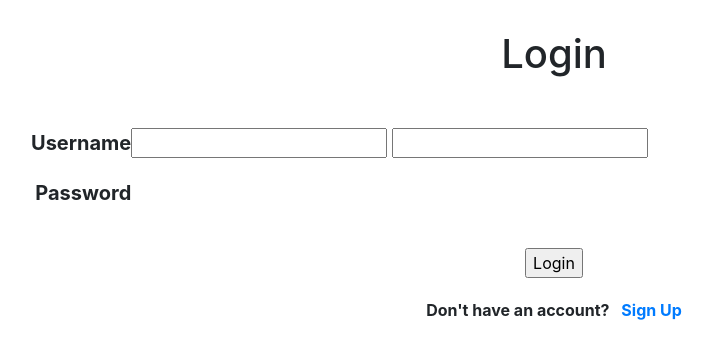
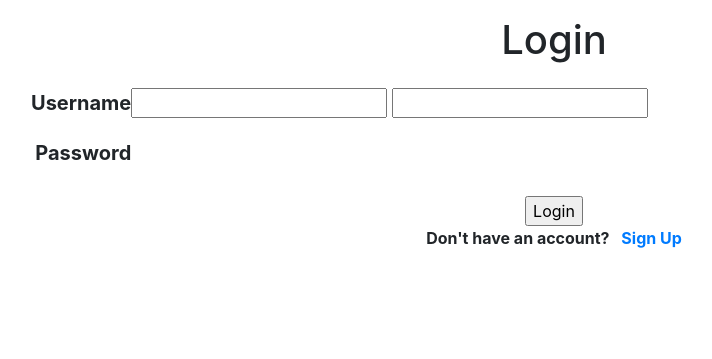
Before and after one commit to Rikucode/WebChess, a Django app: page /login/ in a window 1280 px wide. Shown: the part 70-429 px from the top of the page, without its empty margins (86-798 px from the left). Run offline with Django 4.2, Linux system fonts and the light colour scheme; some libraries are stand-ins or nearby versions.

Commit message:
Update login.html

```diff
--- a/users/templates/users/login.html
+++ b/users/templates/users/login.html
@@ -8,8 +8,8 @@
 <script src="https://ajax.googleapis.com/ajax/libs/jquery/3.3.1/jquery.min.js"></script>
 <link rel="stylesheet" href="https://use.fontawesome.com/releases/v5.6.1/css/all.css" integrity="sha384-gfdkjb5BdAXd+lj+gudLWI+BXq4IuLW5IT+brZEZsLFm++aCMlF1V92rMkPaX4PP" crossorigin="anonymous">
 <div class="container" align='center'>
-    <h1 style="margin: 30px" align='center'>Login</h1>
-    <div style="margin-top: 50px; margin-bottom: 20px">
+    <h1 style="margin: 2vh" align='center'>Login</h1>
+    <div style="margin-top: 3vh">
         <form method="POST" action="">
             {% csrf_token %}
             <div style="display: flex">
@@ -22,7 +22,7 @@
                     <input type="password" name="password" class="input-box">
                 </div>
             </div>
-            <div align='center' style="margin-top: 20px"><input type="submit" class='login_btn' value="Login"></div>
+            <div align='center' style="margin-top: 1vh"><input type="submit" class='login_btn' value="Login"></div>
         </form>
     </div>
     <div  style="font-weight: bold; margin-bottom: 2vh">
```
